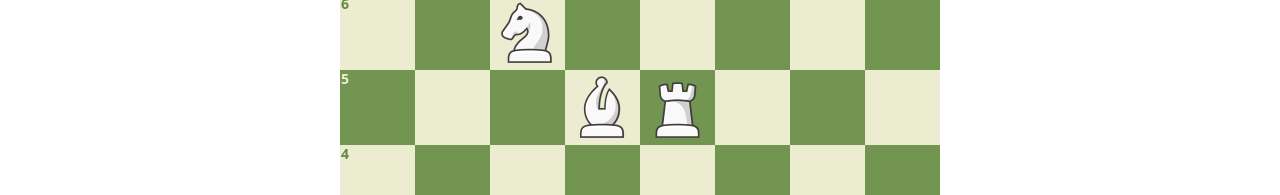
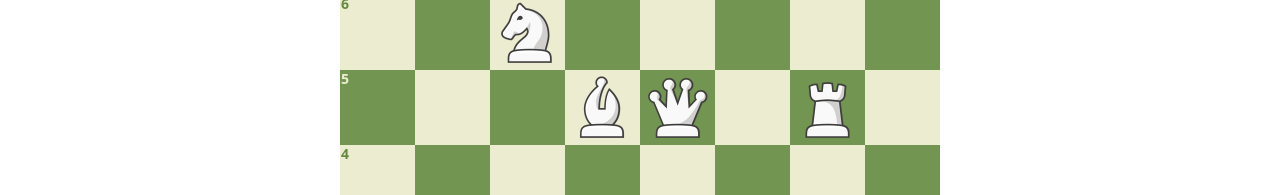
Before and after one commit to Amaan-Kazi/Chess, a Next.js app in the folder frontend/: page /pass-and-play in a window 1280 px wide. Shown: the part 273-468 px from the top of the page. Built offline with nearby package versions, Linux system fonts and the light colour scheme; a web font is replaced by a local one.

Commit message:
Queen Moves

```diff
--- a/frontend/src/chess/board.ts
+++ b/frontend/src/chess/board.ts
@@ -101,6 +101,11 @@ export default class Board {
     }
   }
 
+
+  queenMoves(pos: number[]): number[][] {
+    // Queen moves are a combination of rook and bishop moves
+    return [...this.rookMoves(pos), ...this.bishopMoves(pos)];
+  }
 
   rookMoves(pos: number[]): number[][] {
     const [row, col] = pos;
--- a/frontend/src/chess/game.ts
+++ b/frontend/src/chess/game.ts
@@ -7,7 +7,7 @@ export default class Game {
   validMoves: number[][];
 
   constructor() {
-    this.board = new Board(undefined, "rnbqkbnr/pppppppp/2N5/3BR3/8/8/PPPPPPPP/1NBQK2R w KQkq - 0 1");
+    this.board = new Board(undefined, "rnbqkbnr/pppppppp/2N5/3BQ1R1/8/8/PPPPPPPP/1NB1K2R w KQkq - 0 1");
     this.moves = [new Board(this.board)]; // stores copy of board instead of reference
 
     this.selection = null;
@@ -20,6 +20,7 @@ export default class Game {
     const piece = this.board.grid[row][col];
 
     const pieceMoves = {
+      'q': this.board.queenMoves.bind(this.board),
       'r': this.board.rookMoves.bind(this.board),
       'b': this.board.bishopMoves.bind(this.board),
       'n': this.board.knightMoves.bind(this.board),
```
